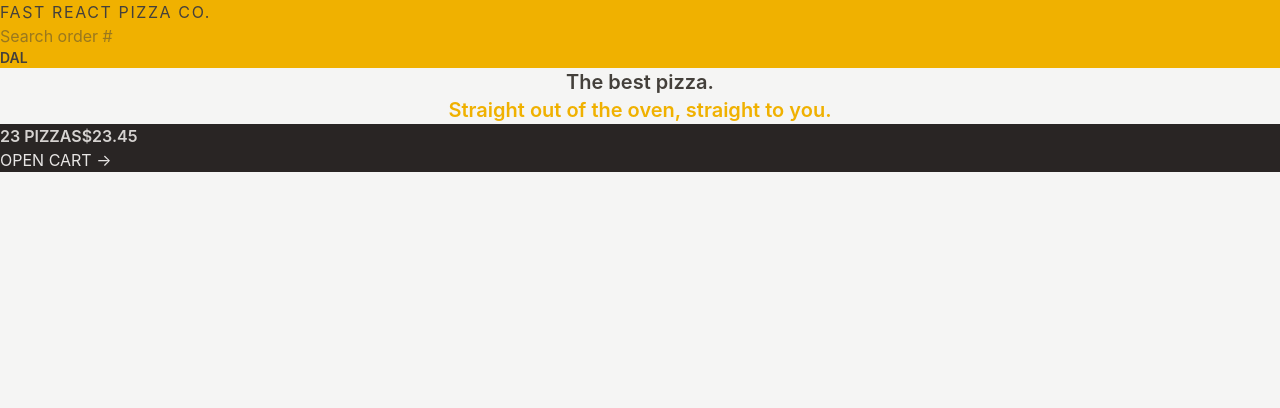
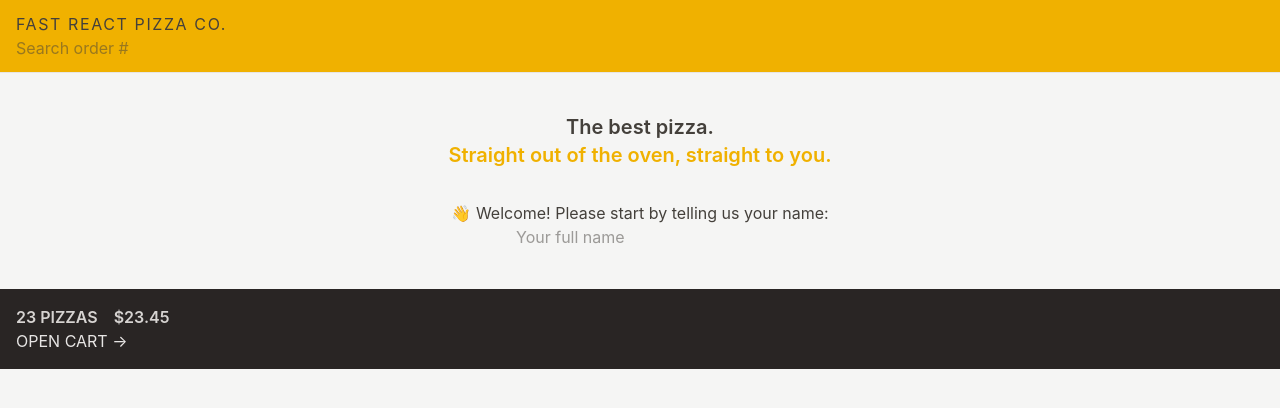
Before and after one commit to dal-gp/fast-react-pizza, a React (Vite) app: page / in a window 1280 px wide. Shown: the top 408 px of the page. Built offline with nearby package versions, Linux system fonts and the light colour scheme.

Commit message:
style: add spacing, border and display classes to layout components

```diff
--- a/src/features/cart/CartOverview.jsx
+++ b/src/features/cart/CartOverview.jsx
@@ -2,8 +2,8 @@
 
 function CartOverview() {
   return (
-    <div className="bg-stone-800 text-stone-200 uppercase">
-      <p className="font-semibold text-stone-300">
+    <div className="bg-stone-800 p-4 text-stone-200 uppercase">
+      <p className="space-x-4 font-semibold text-stone-300">
         <span>23 pizzas</span>
         <span>$23.45</span>
       </p>
--- a/src/features/user/Username.jsx
+++ b/src/features/user/Username.jsx
@@ -2,7 +2,7 @@
  * Hardcoded username for now - will read from Redux store later
  */
 function Username() {
-  return <div className="text-sm font-semibold">Dal</div>;
+  return <div className="hidden text-sm font-semibold">Dal</div>;
 }
 
 export default Username;
--- a/src/ui/Header.jsx
+++ b/src/ui/Header.jsx
@@ -8,7 +8,7 @@
  */
 function Header() {
   return (
-    <header className="bg-yellow-500 uppercase">
+    <header className="border-b border-stone-200 bg-yellow-500 px-4 py-3 uppercase">
       <Link className="tracking-widest" to="/">
         Fast React Pizza Co.
       </Link>
--- a/src/ui/Home.jsx
+++ b/src/ui/Home.jsx
@@ -1,13 +1,16 @@
+import CreateUser from "../features/user/CreateUser";
+
 function Home() {
   return (
-    <div>
-      <h1 className="text-center text-xl font-semibold">
+    <div className="my-10 text-center">
+      <h1 className="mb-8 text-xl font-semibold">
         The best pizza.
         <br />
         <span className="text-yellow-500">
           Straight out of the oven, straight to you.
         </span>
       </h1>
+      <CreateUser />
     </div>
   );
 }
```
